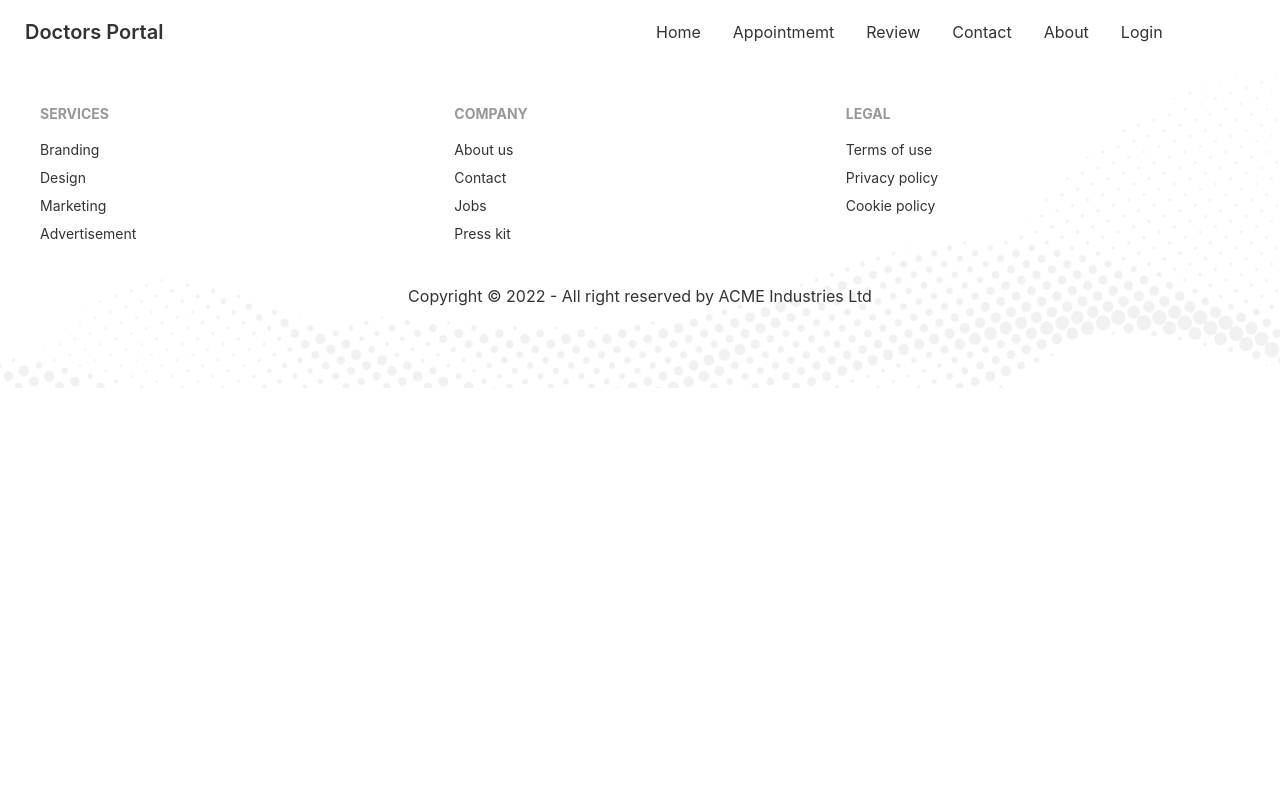
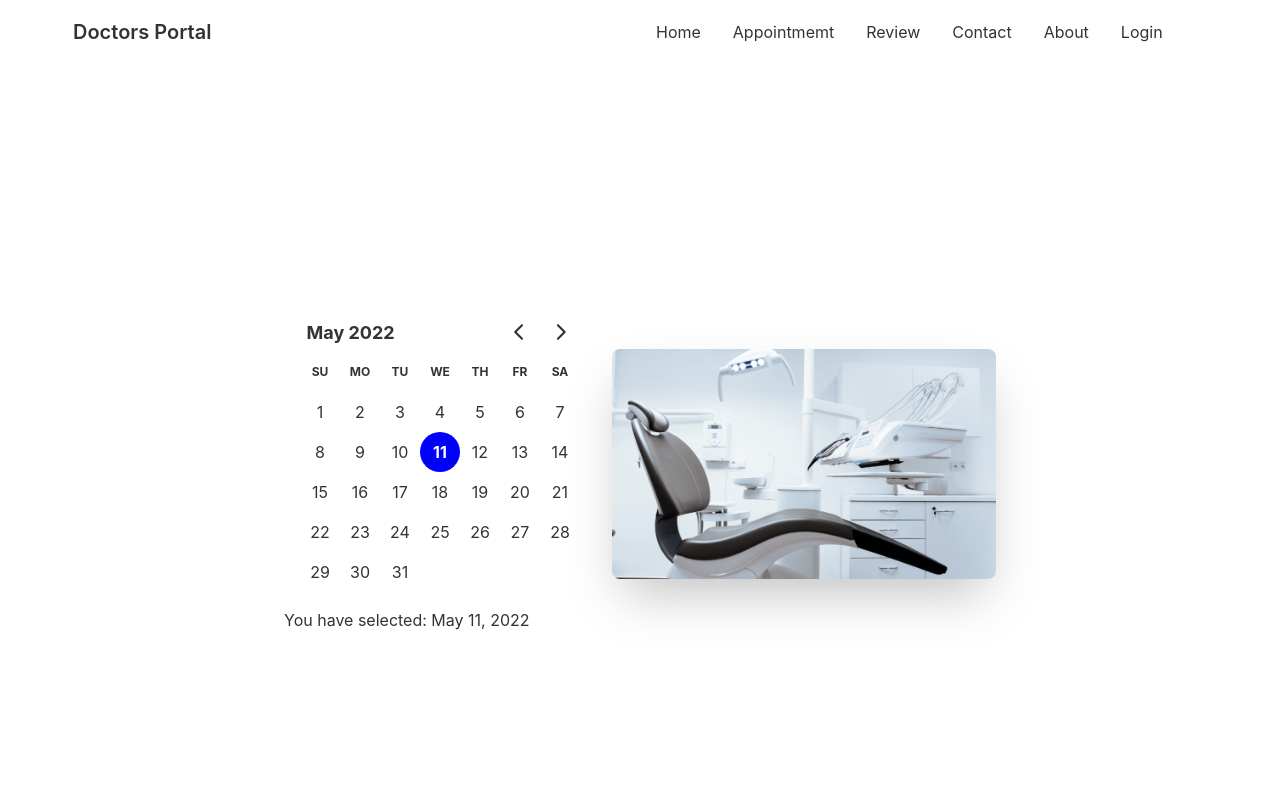
Before and after one commit to Al-Amin931761/doctors-portal-client, a React (Create React App) app: page /appointment in a window 1280 px wide. Shown: the top 800 px of the page. Built offline with nearby package versions, Linux system fonts and the light colour scheme.

Commit message:
calendar

```diff
--- a/package.json
+++ b/package.json
@@ -7,7 +7,9 @@
     "@testing-library/react": "^13.2.0",
     "@testing-library/user-event": "^13.5.0",
     "daisyui": "^2.14.3",
+    "date-fns": "^2.28.0",
     "react": "^18.1.0",
+    "react-day-picker": "^8.0.4",
     "react-dom": "^18.1.0",
     "react-router-dom": "^6.3.0",
     "react-scripts": "5.0.1",
--- a/src/App.js
+++ b/src/App.js
@@ -1,21 +1,21 @@
 import { Route, Routes } from 'react-router-dom';
 import './App.css';
 import About from './Pages/About/About';
+import Appointment from './Pages/Appointment/Appointment';
 import Home from './Pages/Home/Home';
 import Login from './Pages/Login/Login';
-import Footer from './Pages/Shared/Footer';
 import Navbar from './Pages/Shared/Navbar';
 
 function App() {
   return (
-    <div>
+    <div className='max-w-7xl	mx-auto px-12'>
       <Navbar></Navbar>
       <Routes>
         <Route path='/' element={<Home></Home>}></Route>
-        <Route path='/about' element={<About></About>}></Route>
-        <Route path='/login' element={<Login></Login>}></Route>
+        <Route path='about' element={<About></About>}></Route>
+        <Route path='login' element={<Login></Login>}></Route>
+        <Route path='appointment' element={<Appointment></Appointment>}></Route>
       </Routes>
-      <Footer></Footer>
     </div>
   );
 }
--- /dev/null
+++ b/src/Pages/Appointment/Appointment.js
@@ -0,0 +1,14 @@
+import React from 'react';
+import Footer from '../Shared/Footer';
+import AppointmentBanner from './AppointmentBanner';
+
+const Appointment = () => {
+    return (
+        <div>
+            <AppointmentBanner></AppointmentBanner>
+            <Footer></Footer>
+        </div>
+    );
+};
+
+export default Appointment;
--- /dev/null
+++ b/src/Pages/Appointment/AppointmentBanner.js
@@ -0,0 +1,26 @@
+import React, { useState } from 'react';
+import chair from '../../assets/images/chair.png';
+import { DayPicker } from 'react-day-picker';
+import 'react-day-picker/dist/style.css';
+import { format } from 'date-fns';
+
+const AppointmentBanner = () => {
+    const [date, setDate] = useState(new Date());
+    return (
+        <div class="hero min-h-screen">
+            <div class="hero-content flex-col lg:flex-row-reverse">
+                <img src={chair} class="max-w-sm rounded-lg shadow-2xl" alt='Dentist Chair' />
+                <div>
+                    <DayPicker
+                        mode="single"
+                        selected={date}
+                        onSelect={setDate}
+                    />
+                    <p>You have selected: {format(date, 'PP')}</p>
+                </div>
+            </div>
+        </div>
+    );
+};
+
+export default AppointmentBanner;
--- a/src/Pages/Home/Home.js
+++ b/src/Pages/Home/Home.js
@@ -6,10 +6,11 @@ import Info from './Info';
 import MakeAppointment from './MakeAppointment';
 import Services from './Services';
 import Testimonials from './Testimonials';
+import Footer from '../Shared/Footer';
 
 const Home = () => {
     return (
-        <div className='px-12'>
+        <div>
             <Banner></Banner>
             <Info></Info>
             <Services></Services>
@@ -17,6 +18,7 @@ const Home = () => {
             <MakeAppointment></MakeAppointment>
             <Testimonials></Testimonials>
             <ContactUs></ContactUs>
+            <Footer></Footer>
         </div>
     );
 };
--- a/src/Pages/Home/Info.js
+++ b/src/Pages/Home/Info.js
@@ -8,7 +8,7 @@ const Info = () => {
     return (
         <div className='grid grid-cols-1 lg:grid-cols-3 gap-5'>
             <InfoCard cardTitle="Opening Hours" img={clock} bgClass="bg-gradient-to-r from-secondary to-primary"></InfoCard>
-            <InfoCard cardTitle="Our Locations" img={marker} bgClass="bg-accent"></InfoCard>
+            <InfoCard cardTitle="Our Locations" img={marker} bgClass="bg-[#3A4256]"></InfoCard>
             <InfoCard cardTitle="Contact Us" img={phone} bgClass="bg-gradient-to-r from-secondary to-primary"></InfoCard>
         </div>
     );
--- a/src/Pages/Home/InfoCard.js
+++ b/src/Pages/Home/InfoCard.js
@@ -3,7 +3,7 @@ import React from 'react';
 const InfoCard = ({ img, cardTitle, bgClass }) => {
     return (
         <div className={`card lg:card-side bg-base-100 shadow-xl ${bgClass}`}>
-            <figure className='pl-5'><img src={img} alt="Album" /></figure>
+            <figure className='pl-5 pt-5'><img src={img} alt="Album" /></figure>
             <div className="card-body text-white">
                 <h2 className="card-title">{cardTitle}</h2>
                 <p>Click the button to listen on Spotiwhy app.</p>
--- a/src/Pages/Home/MakeAppointment.js
+++ b/src/Pages/Home/MakeAppointment.js
@@ -9,9 +9,9 @@ const MakeAppointment = () => {
             <div className='flex-1 hidden lg:block'>
                 <img className='mt-[-100px]' src={doctor} alt="" />
             </div>
-            <div className='flex-1'>
+            <div className='flex-1 p-5'>
                 <h3 className='text-xl text-primary font-bold'>Appointment</h3>
-                <h2 className='text-3xl text-white'>Make an appointment Today</h2>
+                <h2 className='text-3xl text-white py-5'>Make an appointment Today</h2>
                 <p className='text-white'>It is a long established fact that a reader will be distracted by the readable content of a page when looking at its layout. The point of using Lorem Ipsumis that it has a more-or-less normal distribution of letters,as opposed to using 'Content here, content here', making it look like readable English. Many desktop publishing packages and web page</p>
                 <PrimaryButton>Get Started</PrimaryButton>
             </div>
--- a/src/Pages/Shared/Footer.js
+++ b/src/Pages/Shared/Footer.js
@@ -31,7 +31,7 @@ const Footer = () => {
             </div>
 
             <div className='my-10 text-center'>
-                <p>Copyright © 2022 - All right reserved by ACME Industries Ltd</p>
+                <p>Copyright © 2022 - All right reserved</p>
             </div>
         </footer>
     );
--- a/src/Pages/Shared/Navbar.js
+++ b/src/Pages/Shared/Navbar.js
@@ -4,7 +4,7 @@ import { Link } from 'react-router-dom';
 const Navbar = () => {
     const menuItems = <>
         <li><Link to='/'>Home</Link></li>
-        <li><Link to='/appointmemt'>Appointmemt</Link></li>
+        <li><Link to='/appointment'>Appointmemt</Link></li>
         <li><Link to='/review'>Review</Link></li>
         <li><Link to='/contact'>Contact</Link></li>
         <li><Link to='/about'>About</Link></li>
```
Also changed, not shown: 1 other file (tests, documents, lock files or other folders).
